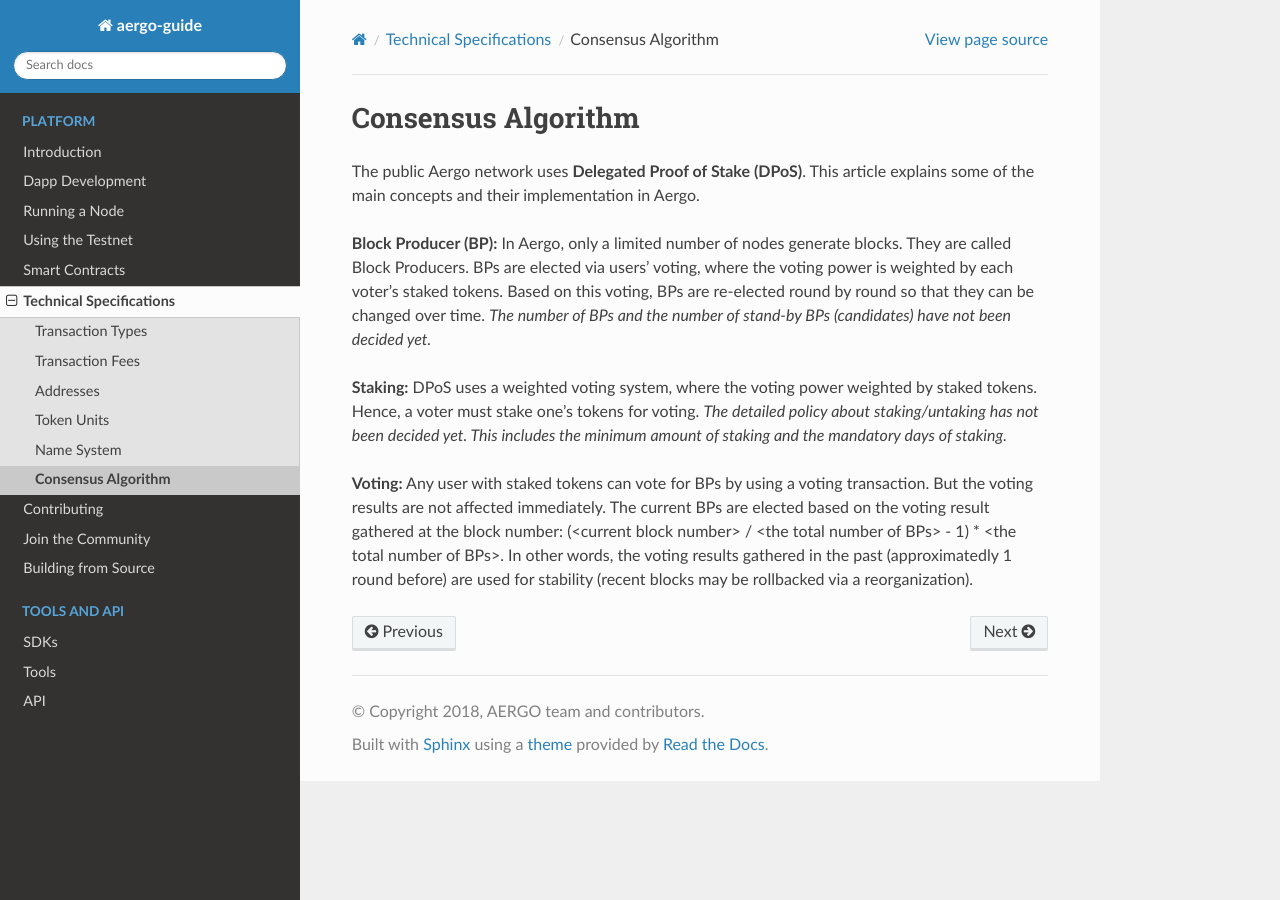
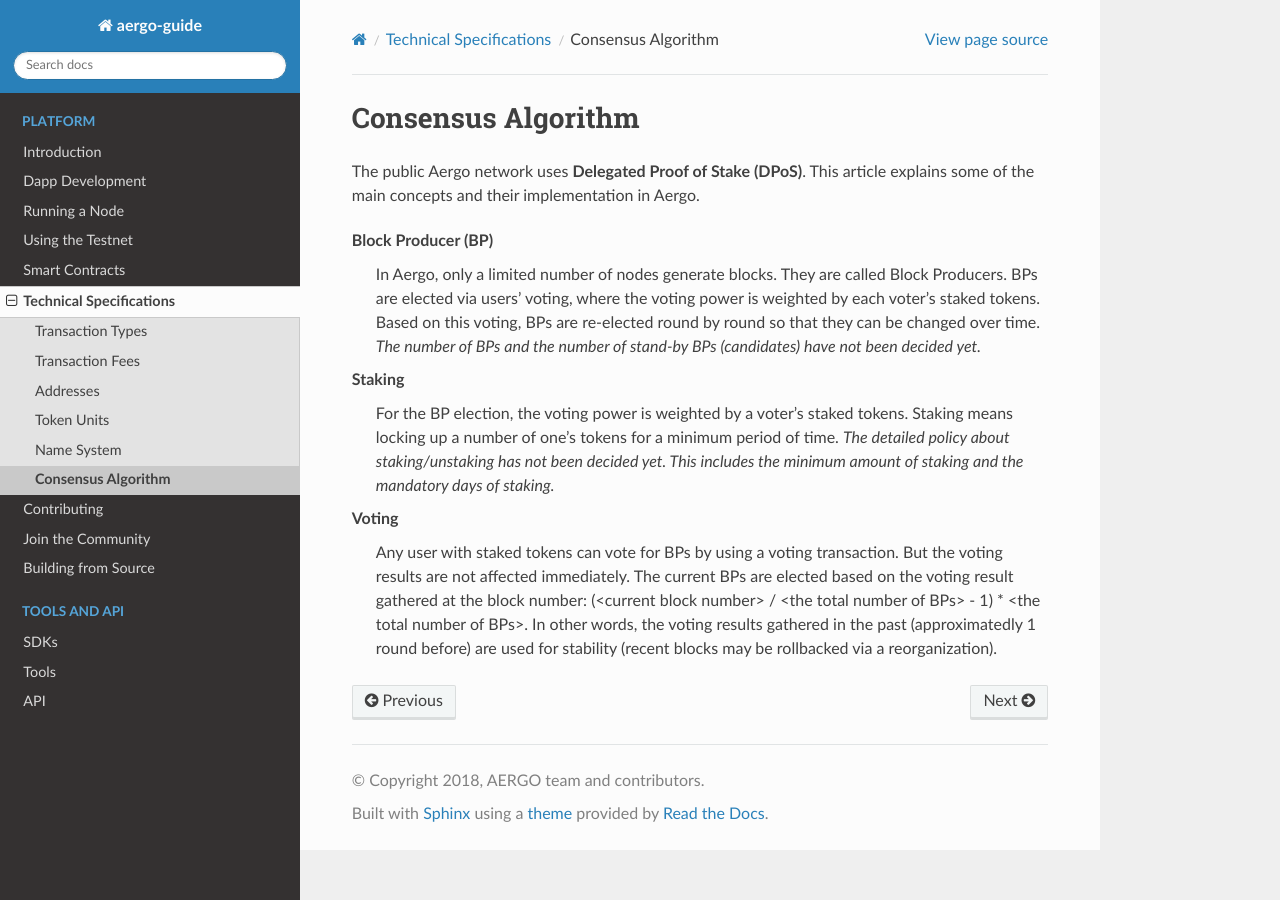
Before and after one commit to aergoio/guide, a Sphinx documentation site: the page built from source/specs/consensus.rst, in a window 1280 px wide. Built offline with Sphinx 7.4.7 and the Read the Docs theme 2.0.0, drawn with Linux system fonts in a browser that asks for light colours.

Commit message:
Reformat consensus article

```diff
--- a/source/specs/consensus.rst
+++ b/source/specs/consensus.rst
@@ -3,20 +3,19 @@ Consensus Algorithm
 
 The public Aergo network uses **Delegated Proof of Stake (DPoS)**. This article explains some of the main concepts and their implementation in Aergo.
 
-**Block Producer (BP):**
-In Aergo, only a limited number of nodes generate blocks.
-They are called Block Producers.
-BPs are elected via users' voting, where the voting power is weighted by each voter's staked tokens.
-Based on this voting, BPs are re-elected round by round so that they can be changed over time.
-*The number of BPs and the number of stand-by BPs (candidates) have not been decided yet.*
+Block Producer (BP)
+    In Aergo, only a limited number of nodes generate blocks. They are called Block Producers.
+    BPs are elected via users' voting, where the voting power is weighted by each voter's staked tokens.
+    Based on this voting, BPs are re-elected round by round so that they can be changed over time.
+    *The number of BPs and the number of stand-by BPs (candidates) have not been decided yet.*
 
-**Staking:**
-DPoS uses a weighted voting system, where the voting power weighted by staked tokens.
-Hence, a voter must stake one's tokens for voting.
-*The detailed policy about staking/untaking has not been decided yet. This includes the minimum amount of staking and the mandatory days of staking.*
+Staking
+    For the BP election, the voting power is weighted by a voter's staked tokens.
+    Staking means locking up a number of one's tokens for a minimum period of time.
+    *The detailed policy about staking/unstaking has not been decided yet. This includes the minimum amount of staking and the mandatory days of staking.*
 
-**Voting:**
-Any user with staked tokens can vote for BPs by using a voting transaction. But the voting results are not affected immediately.
-The current BPs are elected based on the voting result gathered at the block number:
-(<current block number> / <the total number of BPs> - 1) * <the total number of BPs>.
-In other words, the voting results gathered in the past (approximatedly 1 round before) are used for stability (recent blocks may be rollbacked via a reorganization).
+Voting
+    Any user with staked tokens can vote for BPs by using a voting transaction. But the voting results are not affected immediately.
+    The current BPs are elected based on the voting result gathered at the block number:
+    (<current block number> / <the total number of BPs> - 1) * <the total number of BPs>.
+    In other words, the voting results gathered in the past (approximatedly 1 round before) are used for stability (recent blocks may be rollbacked via a reorganization).
```
